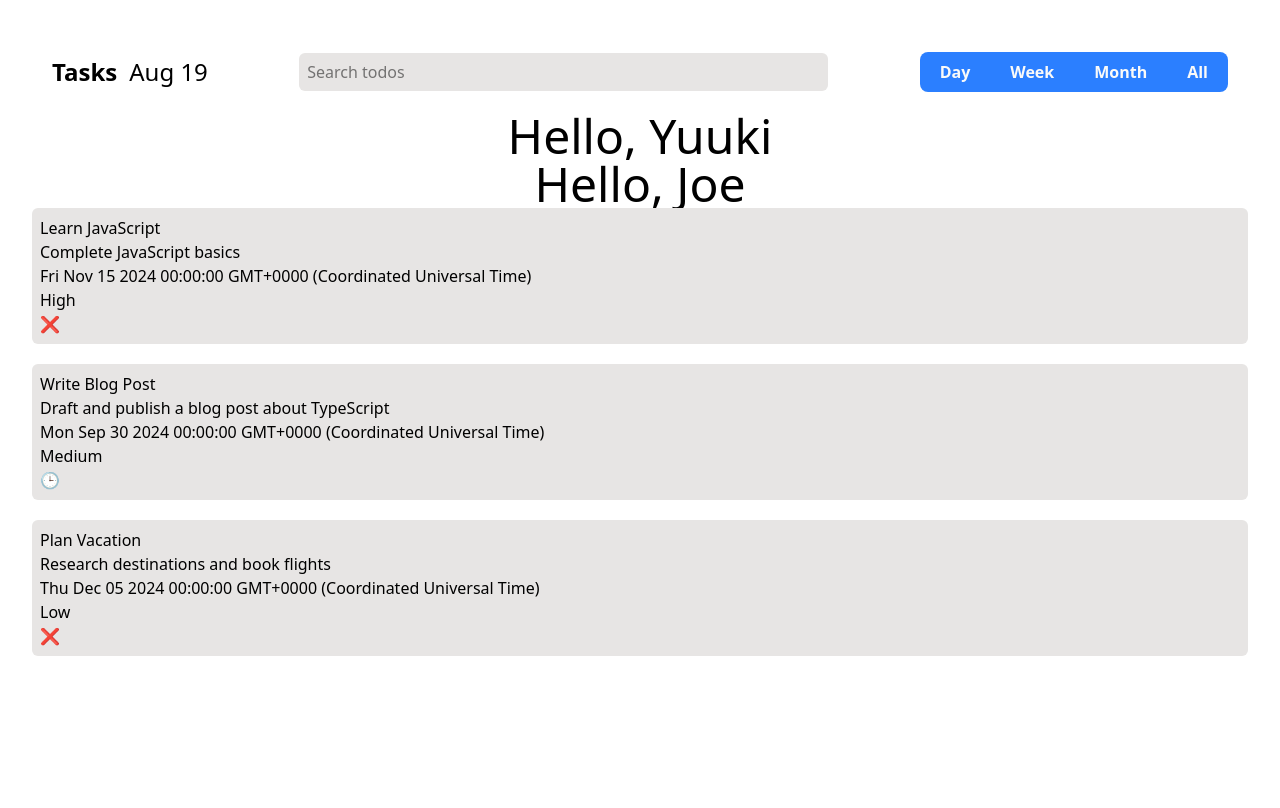
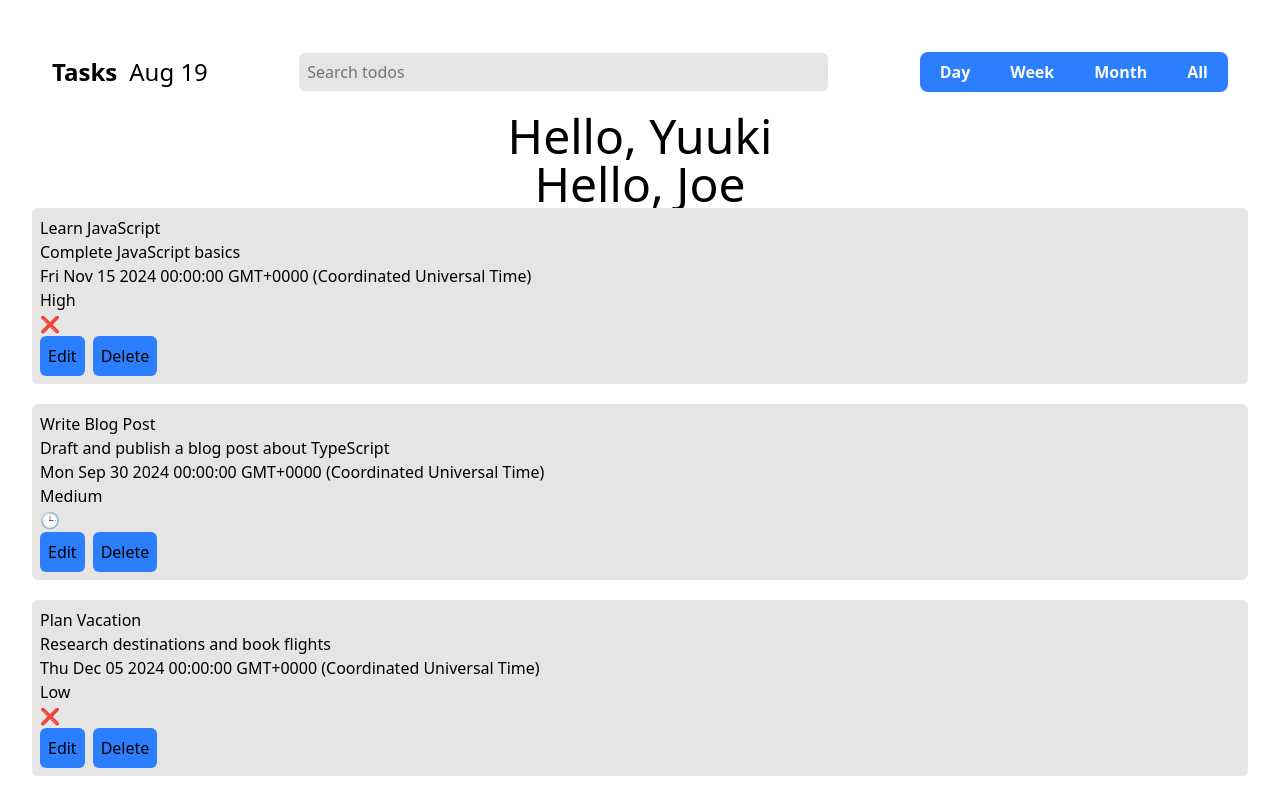
Before and after one commit to QingTian1927/React-Learning-Todo-App, a React (Vite) app: page / in a window 1280 px wide. Built offline with nearby package versions, Linux system fonts and the light colour scheme.

Commit message:
feat: created the task actions component.

```diff
--- /dev/null
+++ b/src/components/TodoItem/TaskActions.tsx
@@ -0,0 +1,24 @@
+type TaskActionsProps = {
+  todoId: string
+}
+
+export default function TaskActions({ todoId }: TaskActionsProps) {
+  function handleTaskEdit() {
+    alert(`Editing task ${todoId}`)
+  }
+
+  function handleTaskDelete() {
+    alert(`Deleting task ${todoId}`)
+  }
+
+  return (
+    <div className='flex gap-2'>
+      <button className='rounded-md bg-blue-500 p-2' onClick={handleTaskEdit}>
+        Edit
+      </button>
+      <button className='rounded-md bg-blue-500 p-2' onClick={handleTaskDelete}>
+        Delete
+      </button>
+    </div>
+  )
+}
--- a/src/components/TodoItem/TodoItem.tsx
+++ b/src/components/TodoItem/TodoItem.tsx
@@ -1,4 +1,5 @@
 import { type Todo } from '../../types/Todo'
+import TaskActions from './TaskActions'
 
 type TodoItemProps = {
   todo: Todo
@@ -25,6 +26,8 @@ export default function TodoItem({ todo }: TodoItemProps) {
       <p>{todo.dueDate.toString()}</p>
       <p>{todo.priority}</p>
       <p>{statusIcon}</p>
+
+      <TaskActions todoId={todo.id} />
     </article>
   )
 }
--- a/src/components/TodoList/TodoList.tsx
+++ b/src/components/TodoList/TodoList.tsx
@@ -34,9 +34,9 @@ export default function TodoList() {
 
   return (
     <section className='grid grid-cols-1 gap-5'>
-      <TodoItem todo={todos[0]} />
-      <TodoItem todo={todos[1]} />
-      <TodoItem todo={todos[2]} />
+      {todos.map((todo) => (
+        <TodoItem key={todo.id} todo={todo} />
+      ))}
     </section>
   )
 }
```
